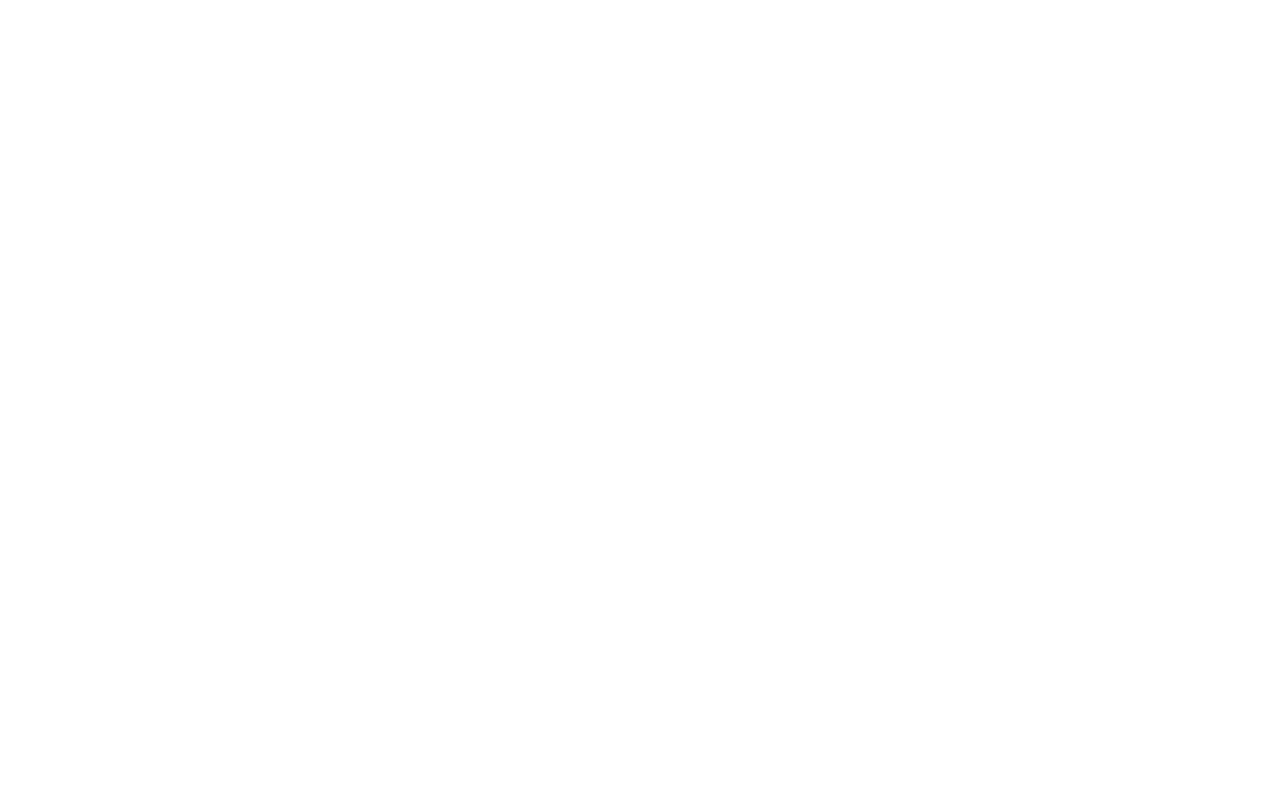
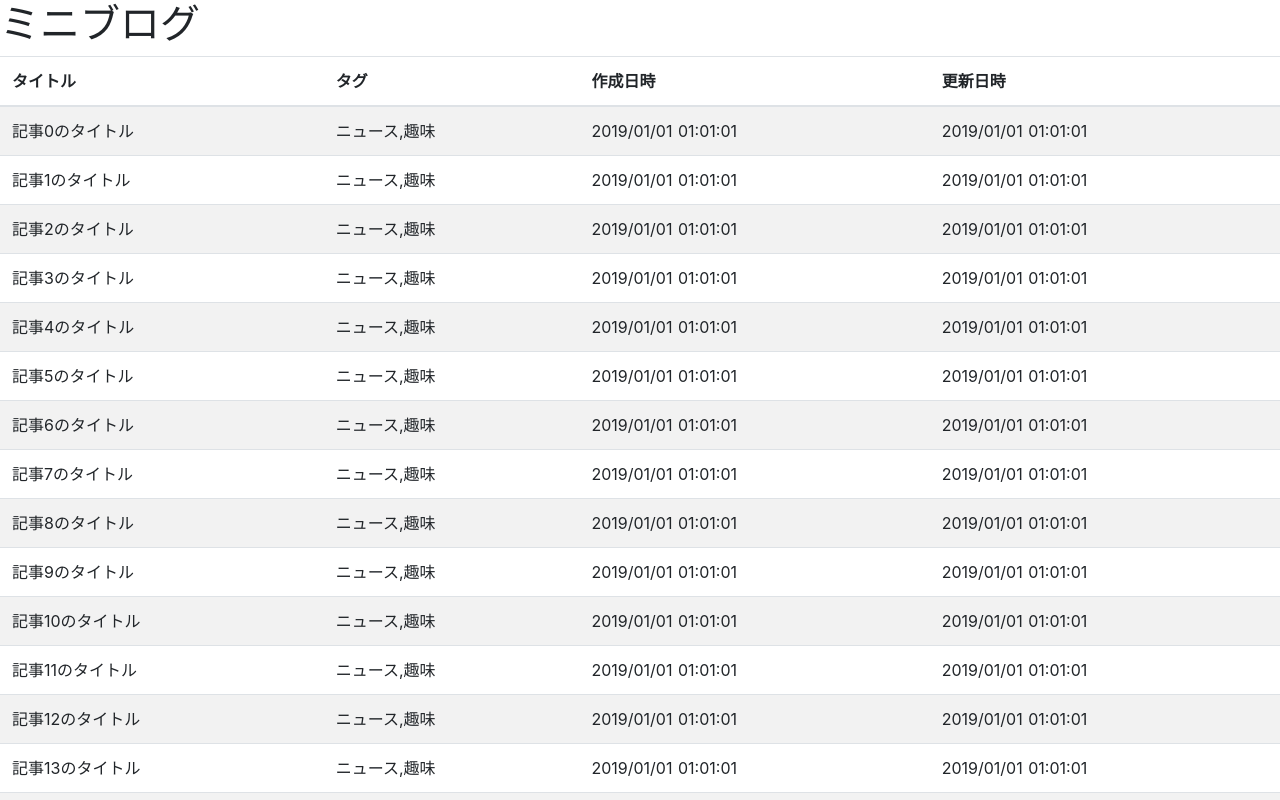
Before and after one commit to yushiw/miniblog, a Nuxt app in the folder frontend/: page /articles in a window 1280 px wide. Before the commit this address had no page. Shown: the top 800 px of the page. Built offline with nearby package versions, Linux system fonts and the light colour scheme.

Commit message:
add mock of articles-list with bootstrap-vue

```diff
--- /dev/null
+++ b/frontend/pages/articles/index.vue
@@ -0,0 +1,43 @@
+<template>
+  <div>
+    <h1>ミニブログ</h1>
+    <b-table hover striped :fields="fields" :items="items" />
+  </div>
+</template>
+
+<script>
+export default {
+  data() {
+    return {
+      fields: [
+        {
+          key: 'title',
+          label: 'タイトル'
+        },
+        {
+          key: 'tags',
+          label: 'タグ'
+        },
+        {
+          key: 'created_at',
+          label: '作成日時'
+        },
+        {
+          key: 'updated_at',
+          label: '更新日時'
+        }
+      ]
+    }
+  },
+  computed: {
+    items() {
+      return [...Array(50).keys()].map(num => ({
+        title: '記事' + String(num) + 'のタイトル',
+        tags: 'ニュース,趣味',
+        created_at: '2019/01/01 01:01:01',
+        updated_at: '2019/01/01 01:01:01'
+      }))
+    }
+  }
+}
+</script>
```
